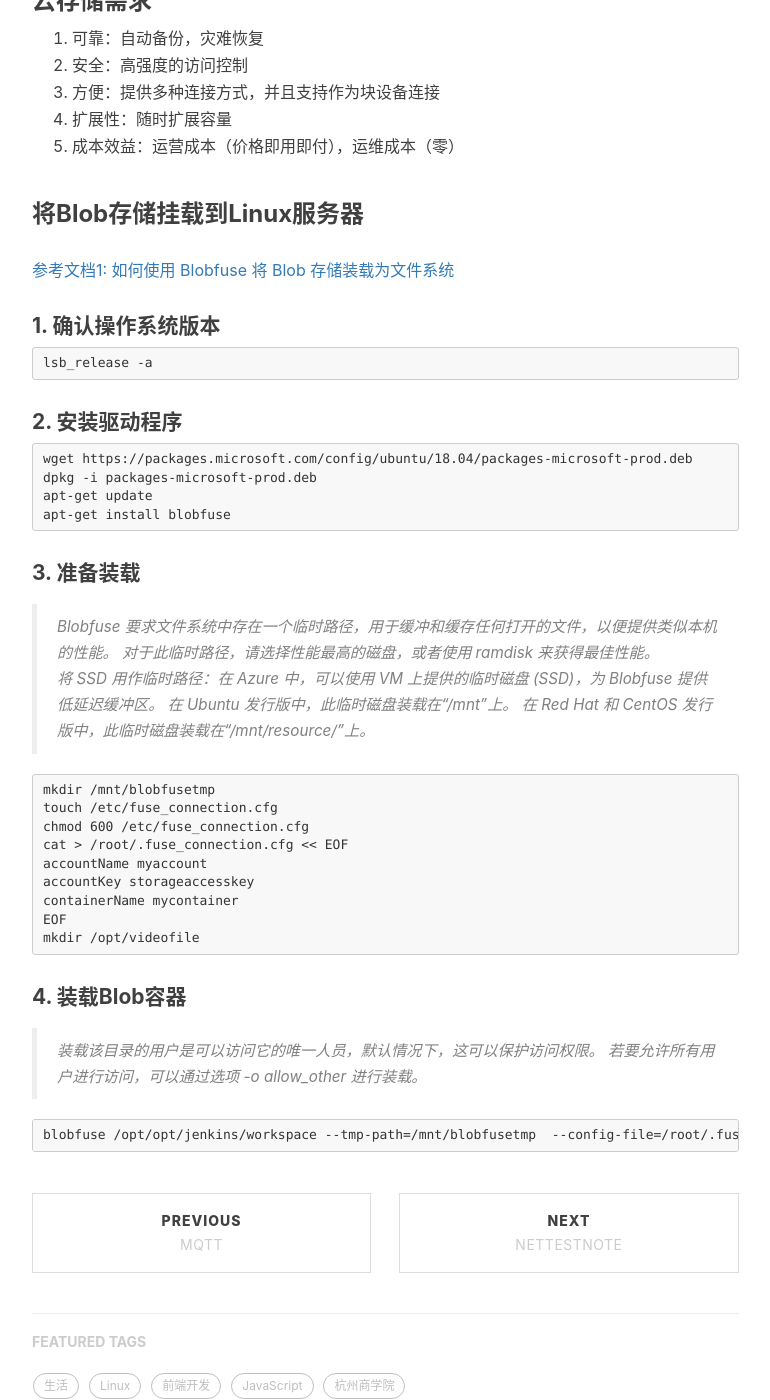
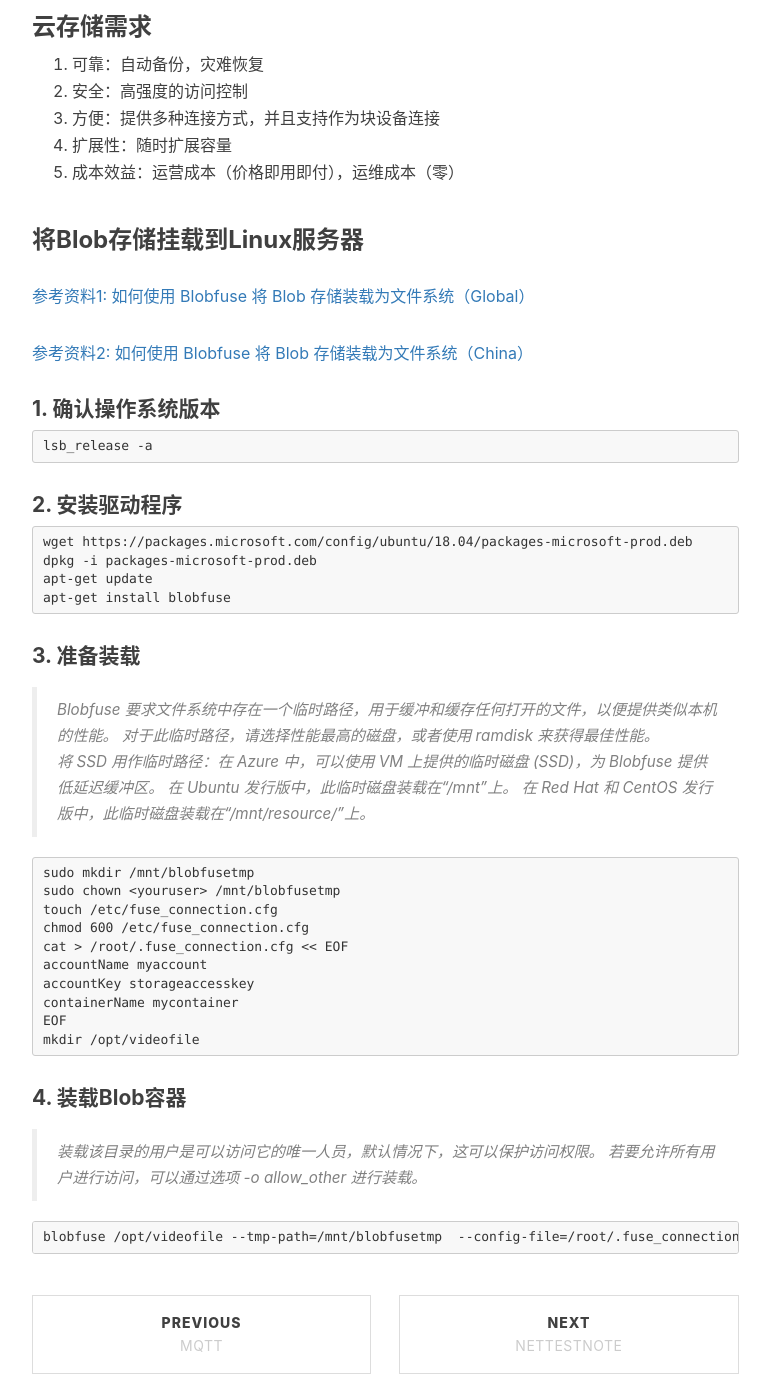
Before and after one commit to abuxliu/abuxliu.github.io, a Jekyll site: the page built from _posts/2019-04-09-MicrosoftLearn.md, in a window 1280 px wide and 1400 px high, scrolled down 613 px. Shown: the whole window, without its empty margins (233-1003 px from the left). Built offline with Jekyll 4.4.1, drawn with Linux system fonts in a browser that asks for light colours; nearby versions of some CDN libraries; our own code applies the rules of GitHub Pages for plain Markdown files; comment, search, counter and statistics services are not loaded; some of the changed text lies outside the part shown.

Commit message:
Update 2019-04-09-MicrosoftLearn.md

````diff
--- a/_posts/2019-04-09-MicrosoftLearn.md
+++ b/_posts/2019-04-09-MicrosoftLearn.md
@@ -1,5 +1,6 @@
 ## Microsoft Learn
 > 用户名：abuxliu
+>
 > 账号：rhcals@163.com
 
 ### 云存储需求
@@ -10,7 +11,9 @@
 5. 成本效益：运营成本（价格即用即付），运维成本（零）
 
 ### 将Blob存储挂载到Linux服务器
-[参考文档1: 如何使用 Blobfuse 将 Blob 存储装载为文件系统](https://docs.microsoft.com/zh-cn/azure/storage/blobs/storage-how-to-mount-container-linux)
+[参考资料1: 如何使用 Blobfuse 将 Blob 存储装载为文件系统（Global）](https://docs.microsoft.com/zh-cn/azure/storage/blobs/storage-how-to-mount-container-linux)
+
+[参考资料2: 如何使用 Blobfuse 将 Blob 存储装载为文件系统（China）](https://docs.azure.cn/zh-cn/articles/azure-operations-guide/storage/aog-storage-blob-howto-mount-as-file-system-via-blobfuse)
 
 #### 1. 确认操作系统版本
 ```
@@ -30,7 +33,8 @@
 > 将 SSD 用作临时路径：在 Azure 中，可以使用 VM 上提供的临时磁盘 (SSD)，为 Blobfuse 提供低延迟缓冲区。 在 Ubuntu 发行版中，此临时磁盘装载在“/mnt”上。 在 Red Hat 和 CentOS 发行版中，此临时磁盘装载在“/mnt/resource/”上。
 
 ```
-mkdir /mnt/blobfusetmp
+sudo mkdir /mnt/blobfusetmp
+sudo chown <youruser> /mnt/blobfusetmp
 touch /etc/fuse_connection.cfg
 chmod 600 /etc/fuse_connection.cfg
 cat > /root/.fuse_connection.cfg << EOF
@@ -45,5 +49,5 @@
 >  装载该目录的用户是可以访问它的唯一人员，默认情况下，这可以保护访问权限。 若要允许所有用户进行访问，可以通过选项 -o allow_other 进行装载。
 
 ```
-blobfuse /opt/opt/jenkins/workspace --tmp-path=/mnt/blobfusetmp  --config-file=/root/.fuse_connection.cfg -o attr_timeout=240 -o entry_timeout=240 -o negative_timeout=120 -o allow_other
+blobfuse /opt/videofile --tmp-path=/mnt/blobfusetmp  --config-file=/root/.fuse_connection.cfg -o attr_timeout=240 -o entry_timeout=240 -o negative_timeout=120 -o allow_other
 ```
````
